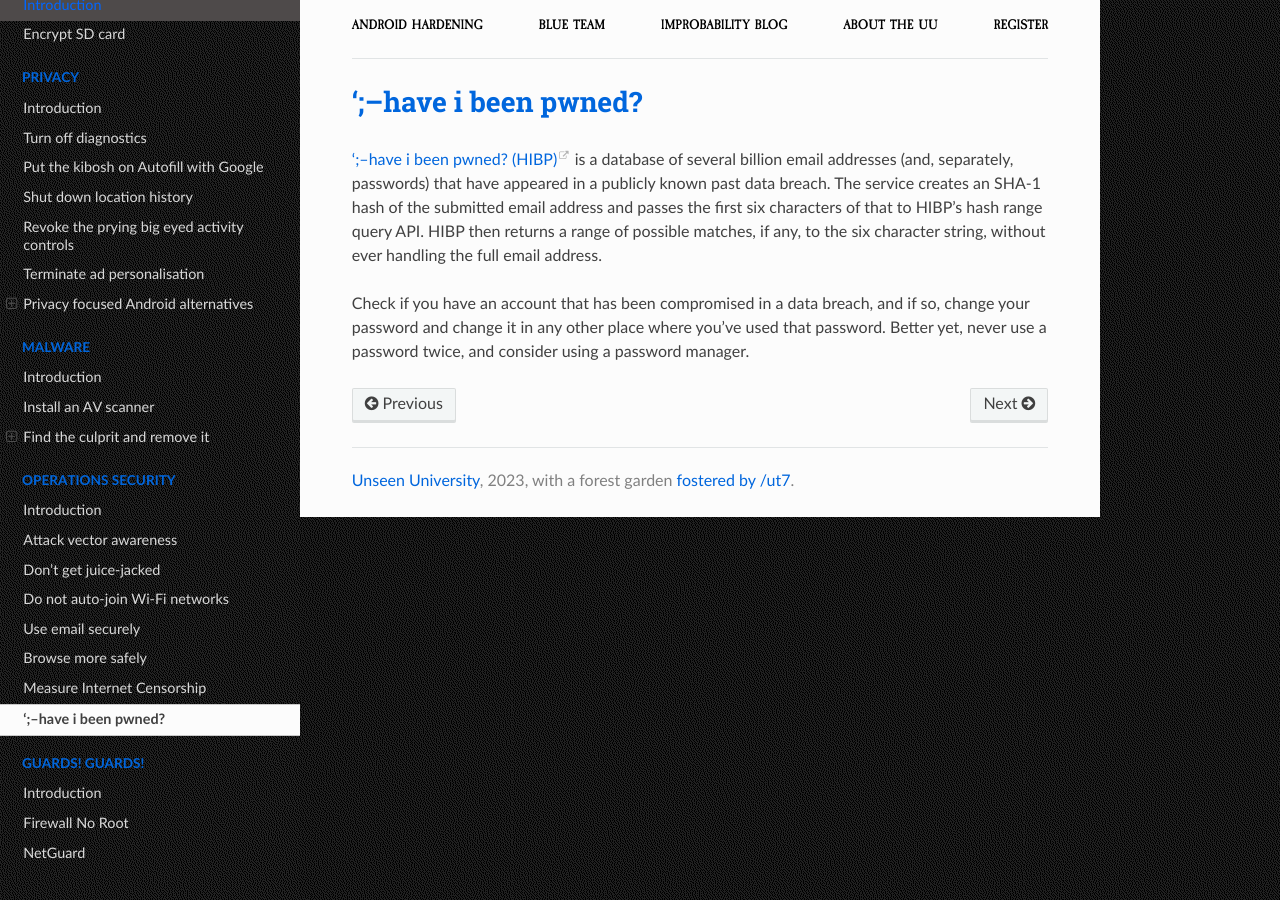
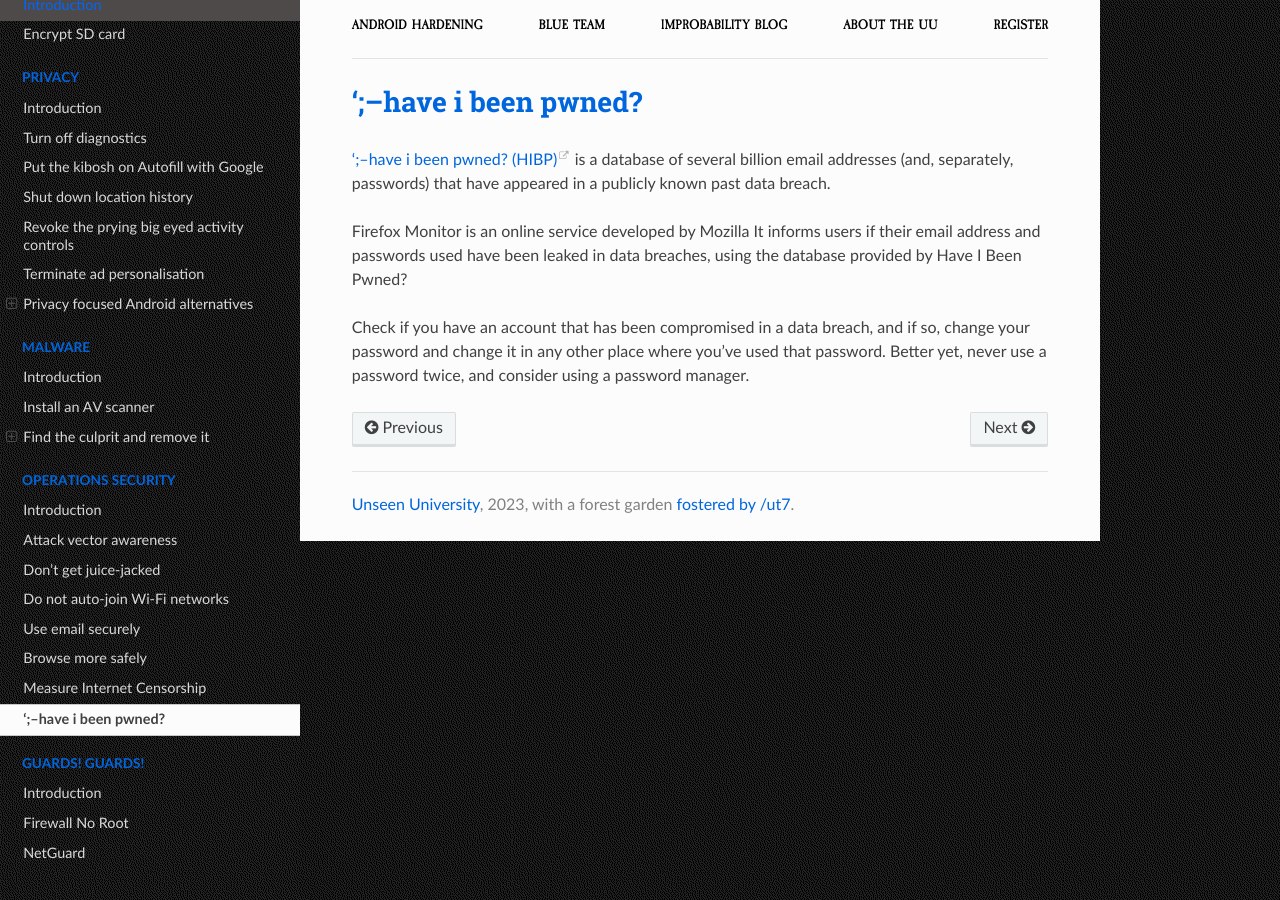
Before and after one commit to tymyrddin/android-mitigations, a Sphinx documentation site: the page built from source/docs/opsec/hibp.md, in a window 1280 px wide. Built offline with Sphinx 7.4.7 and the Read the Docs theme 2.0.0, drawn with Linux system fonts in a browser that asks for light colours.

Commit message:
content updates

```diff
--- a/source/docs/opsec/hibp.md
+++ b/source/docs/opsec/hibp.md
@@ -1,5 +1,7 @@
 # ';--have i been pwned?
 
-[';--have i been pwned? (HIBP)](https://haveibeenpwned.com/) is a database of several billion email addresses (and, separately, passwords) that have appeared in a publicly known past data breach. The service creates an SHA-1 hash of the submitted email address and passes the first six characters of that to HIBP's hash range query API. HIBP then returns a range of possible matches, if any, to the six character string, without ever handling the full email address.
+[';--have i been pwned? (HIBP)](https://haveibeenpwned.com/) is a database of several billion email addresses (and, separately, passwords) that have appeared in a publicly known past data breach.
+
+Firefox Monitor is an online service developed by Mozilla It informs users if their email address and passwords used have been leaked in data breaches, using the database provided by Have I Been Pwned?
 
 Check if you have an account that has been compromised in a data breach, and if so, change your password and change it in any other place where you’ve used that password. Better yet, never use a password twice, and consider using a password manager.
```
Also changed, not shown: source/docs/opsec/email-use.md (+1 -1 lines), source/docs/malware/clean-machine.md (line endings or trailing spaces).
